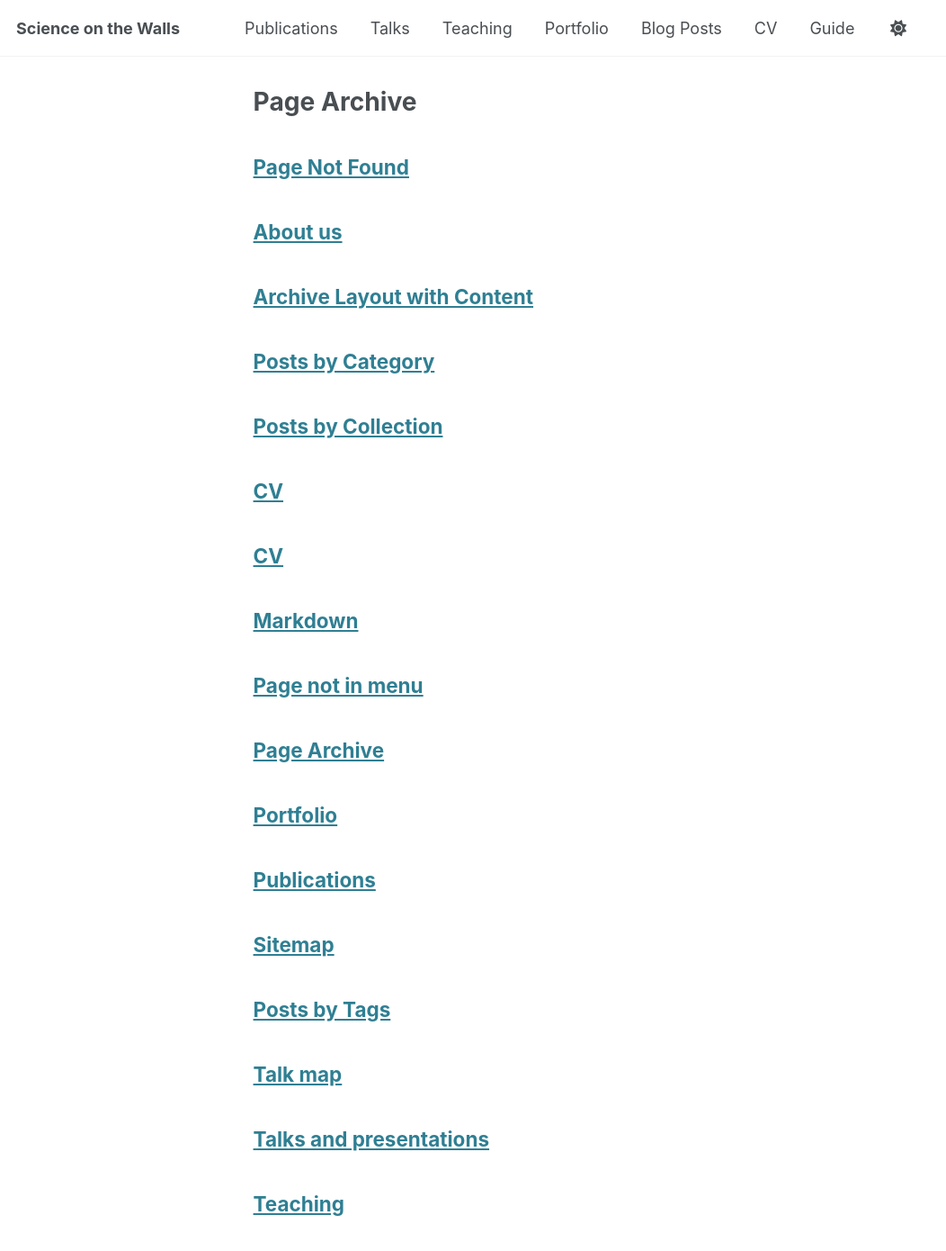
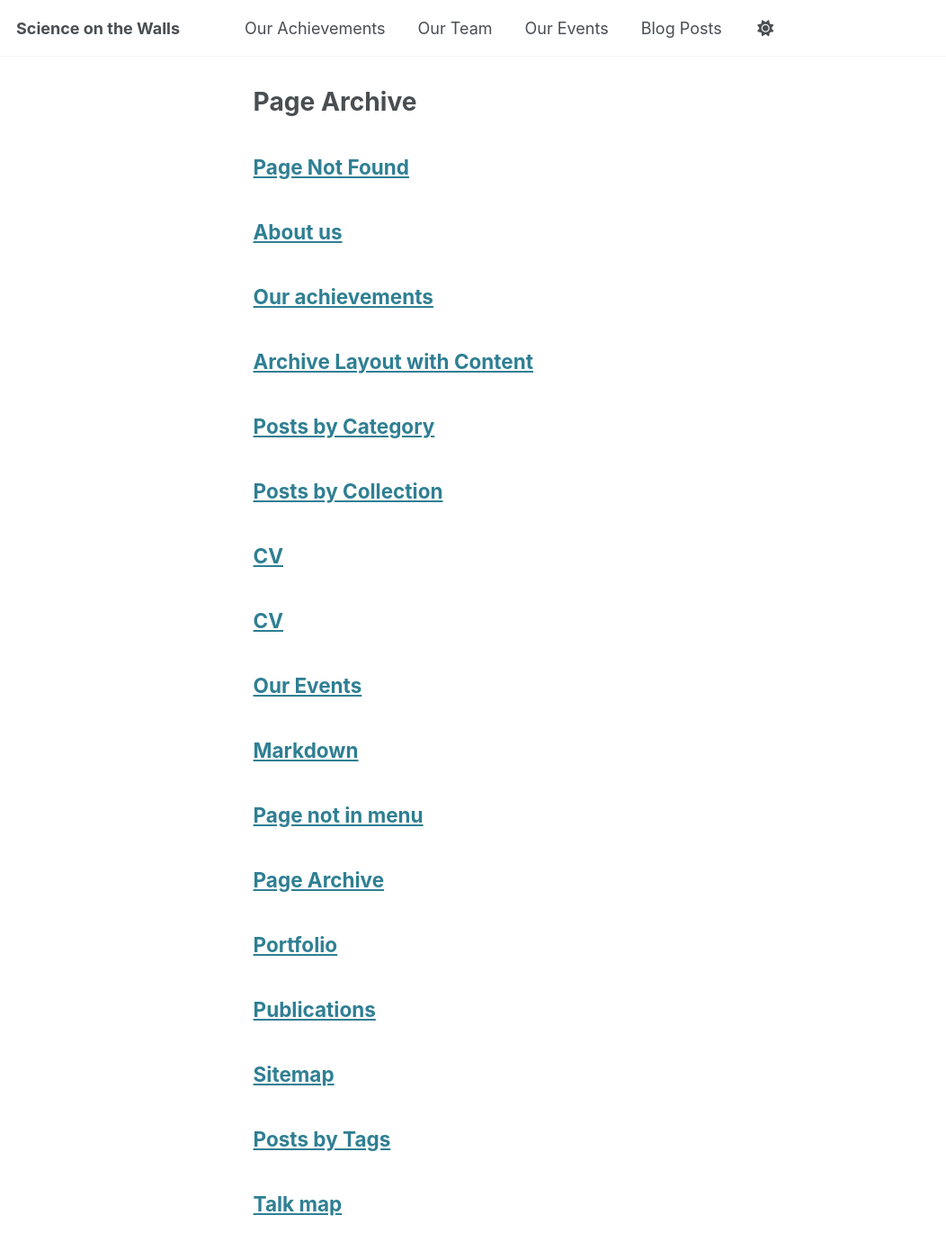
Before and after one commit to scienceonthewalls/scienceonthewalls.github.io, a Jekyll site: the page built from _pages/page-archive.html, in a window 1280 px wide and 1400 px high. Shown: the top 1390 px of the window at 90% size, without its empty margins (0-1052 px from the left). Built offline with Jekyll 4.4.1, drawn with Linux system fonts in a browser that asks for light colours.

Commit message:
moved long doc content for achievemetns, events, team

```diff
--- a/_data/navigation.yml
+++ b/_data/navigation.yml
@@ -8,26 +8,34 @@
 #      Markdown formatted page while the second is generated using JSON.
 
 main:
-  - title: "Publications"
-    url: /publications/
+  # - title: "Publications"
+  #   url: /publications/
+  - title: "Our Achievements"
+    url: /achievements/
 
-  - title: "Talks"
-    url: /talks/
+  - title: "Our Team"
+    url: /team/
 
-  - title: "Teaching"
-    url: /teaching/
+  - title: "Our Events"
+    url: /events/
 
-  - title: "Portfolio"
-    url: /portfolio/
+  # - title: "Talks"
+  #   url: /talks/
+
+  # - title: "Teaching"
+  #   url: /teaching/
+
+  # - title: "Portfolio"
+  #   url: /portfolio/
 
   - title: "Blog Posts"
     url: /year-archive/
 
-  - title: "CV"
-    url: /cv/
+  # - title: "CV"
+  #   url: /cv/
 
   # - title: "CV"
   #   url: /cv-json/
 
-  - title: "Guide"
-    url: /markdown/
+  # - title: "Guide"
+  #   url: /markdown/
```
Also changed, not shown: _pages/achievements.md (added, +15 -0 lines), _pages/events.md (added, +33 -0 lines), _pages/team.md (added, +21 -0 lines).
